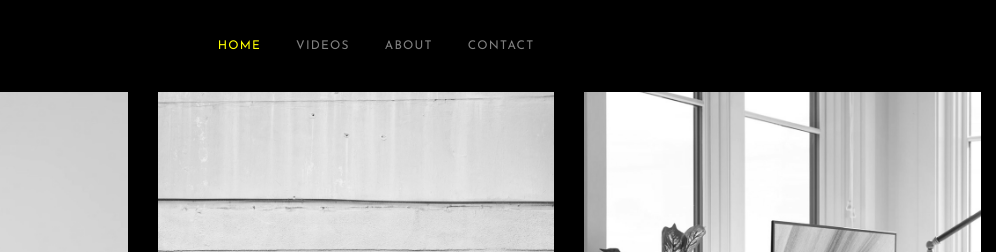
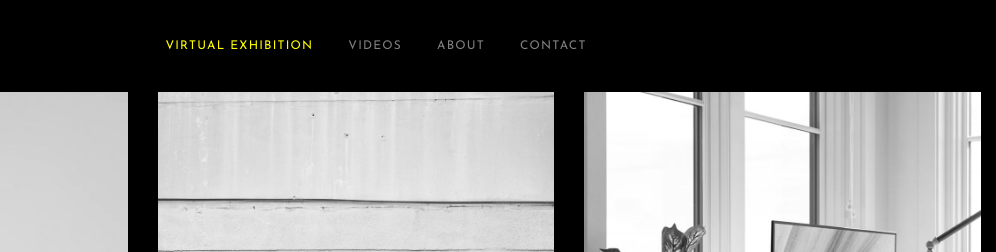
Before and after one commit to dreamspace-academy/ireactsrilanka.org, a plain HTML site: page index.html in a window 1280 px wide. Shown: the top 252 px of the page, 284-1280 px from the left. Drawn offline with Linux system fonts and the light colour scheme; files that its build step writes are made by us from their sources.

Commit message:
Change to Home

```diff
--- a/index.html
+++ b/index.html
@@ -37,7 +37,7 @@
                   <div class="col-10 col-md-8 d-none d-xl-block" data-aos="fade-down">
                      <nav class="site-navigation position-relative text-right text-lg-center" role="navigation">
                         <ul class="site-menu js-clone-nav mx-auto d-none d-lg-block">
-                           <li class="active"><a href="index.html">Home</a></li>
+                           <li class="active"><a href="index.html">Virtual Exhibition</a></li>
                            <li><a href="video.html">Videos</a></li>
                            <li><a href="about.html">About</a></li>
                            <li><a href="contact.html">Contact</a></li>
```
